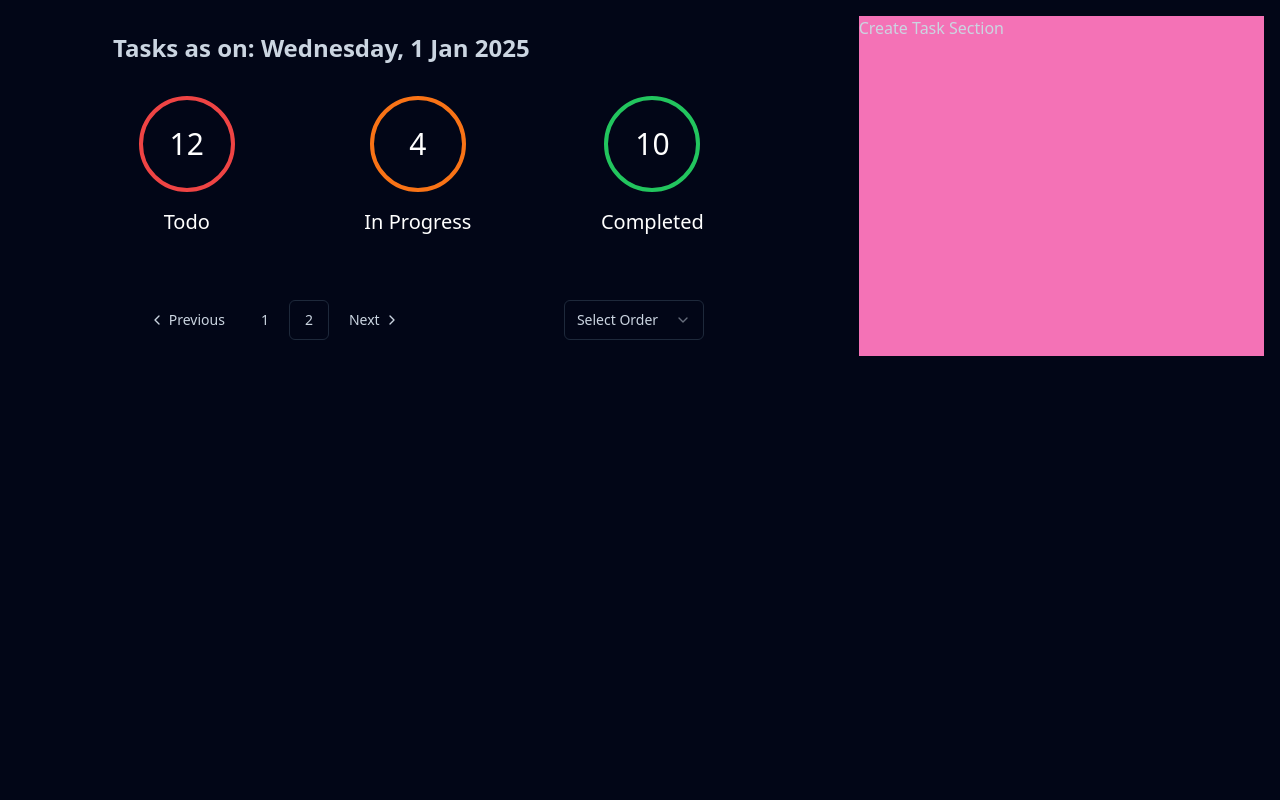
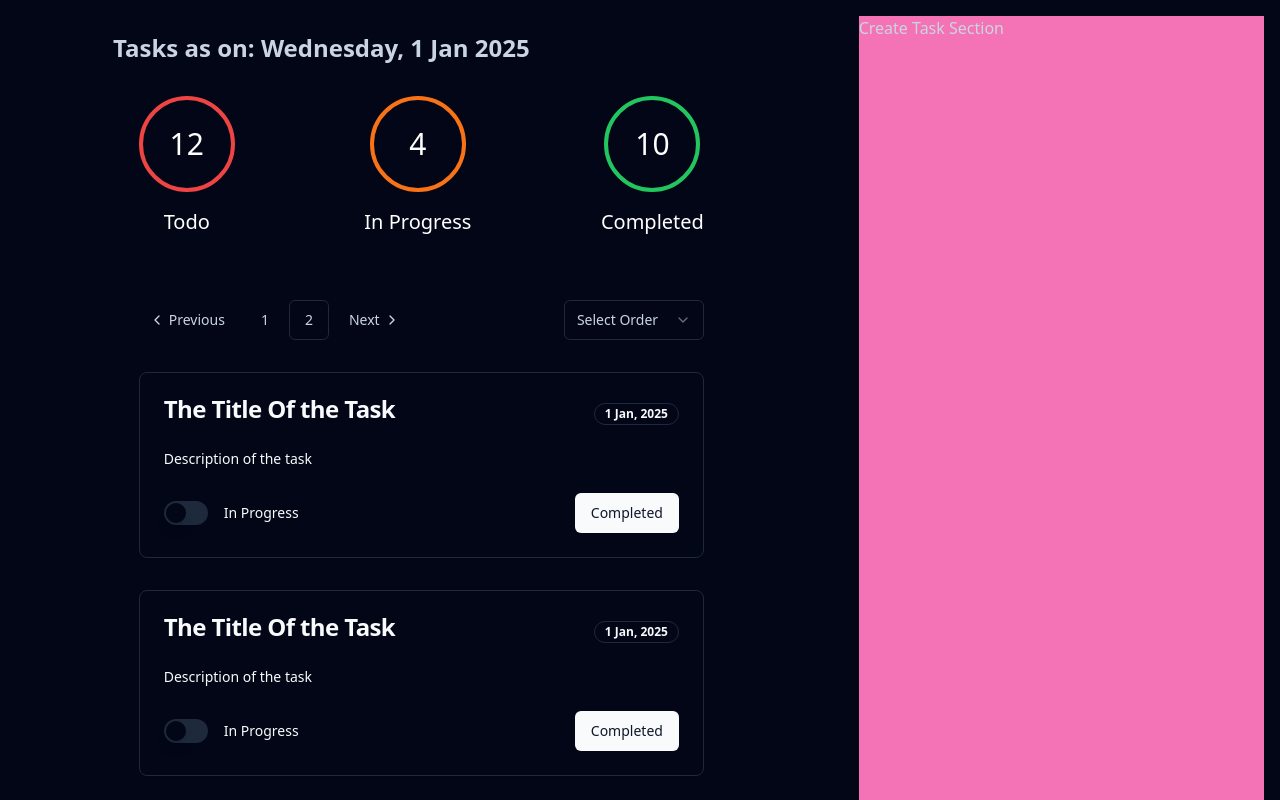
Before and after one commit to manikbajaj/fullstack-react, a React (Vite) app: page /tasks in a window 1280 px wide. Shown: the top 800 px of the page. Built offline with nearby package versions, Linux system fonts and the light colour scheme.

Commit message:
Final code for FSDB792

```diff
--- a/package.json
+++ b/package.json
@@ -14,6 +14,7 @@
     "@radix-ui/react-label": "^2.1.0",
     "@radix-ui/react-select": "^2.1.2",
     "@radix-ui/react-slot": "^1.1.0",
+    "@radix-ui/react-switch": "^1.1.1",
     "class-variance-authority": "^0.7.0",
     "clsx": "^2.1.1",
     "lucide-react": "^0.452.0",
--- a/src/components/filteBar/filterBar.jsx
+++ b/src/components/filteBar/filterBar.jsx
@@ -4,7 +4,7 @@ import { TaskPagination } from "../taskPagination/taskPagination.jsx";
 export function FilterBar() {
   return (
     <>
-      <nav className="flex flex-row justify-between">
+      <nav className="flex flex-row justify-between mb-8">
         <TaskPagination />
         <OrderSelect />
       </nav>
--- /dev/null
+++ b/src/components/task/task.jsx
@@ -0,0 +1,38 @@
+import * as React from "react";
+
+import {
+  Card,
+  CardContent,
+  CardDescription,
+  CardFooter,
+  CardHeader,
+  CardTitle,
+} from "@/components/ui/card";
+
+import { Badge } from "@/components/ui/badge";
+import { Button } from "@/components/ui/button";
+import { Label } from "@/components/ui/label";
+import { Switch } from "@/components/ui/switch";
+
+export function Task() {
+  return (
+    <Card className="w-full mb-8">
+      <CardHeader className="flex flex-row justify-between">
+        <CardTitle>The Title Of the Task</CardTitle>
+        <Badge variant="outline">1 Jan, 2025</Badge>
+      </CardHeader>
+      <CardContent>
+        <CardDescription>Description of the task</CardDescription>
+      </CardContent>
+      <CardFooter className="flex justify-between">
+        <div className="flex flex-row items-center">
+          <Switch id="in-progress" />
+          <Label className="ml-4" htmlFor="in-progress">
+            In Progress
+          </Label>
+        </div>
+        <Button>Completed</Button>
+      </CardFooter>
+    </Card>
+  );
+}
--- /dev/null
+++ b/src/components/ui/badge.jsx
@@ -0,0 +1,34 @@
+import * as React from "react"
+import { cva } from "class-variance-authority";
+
+import { cn } from "@/lib/utils"
+
+const badgeVariants = cva(
+  "inline-flex items-center rounded-full border border-slate-200 px-2.5 py-0.5 text-xs font-semibold transition-colors focus:outline-none focus:ring-2 focus:ring-slate-950 focus:ring-offset-2 dark:border-slate-800 dark:focus:ring-slate-300",
+  {
+    variants: {
+      variant: {
+        default:
+          "border-transparent bg-slate-900 text-slate-50 hover:bg-slate-900/80 dark:bg-slate-50 dark:text-slate-900 dark:hover:bg-slate-50/80",
+        secondary:
+          "border-transparent bg-slate-100 text-slate-900 hover:bg-slate-100/80 dark:bg-slate-800 dark:text-slate-50 dark:hover:bg-slate-800/80",
+        destructive:
+          "border-transparent bg-red-500 text-slate-50 hover:bg-red-500/80 dark:bg-red-900 dark:text-slate-50 dark:hover:bg-red-900/80",
+        outline: "text-slate-950 dark:text-slate-50",
+      },
+    },
+    defaultVariants: {
+      variant: "default",
+    },
+  }
+)
+
+function Badge({
+  className,
+  variant,
+  ...props
+}) {
+  return (<div className={cn(badgeVariants({ variant }), className)} {...props} />);
+}
+
+export { Badge, badgeVariants }
--- /dev/null
+++ b/src/components/ui/switch.jsx
@@ -0,0 +1,22 @@
+import * as React from "react"
+import * as SwitchPrimitives from "@radix-ui/react-switch"
+
+import { cn } from "@/lib/utils"
+
+const Switch = React.forwardRef(({ className, ...props }, ref) => (
+  <SwitchPrimitives.Root
+    className={cn(
+      "peer inline-flex h-6 w-11 shrink-0 cursor-pointer items-center rounded-full border-2 border-transparent transition-colors focus-visible:outline-none focus-visible:ring-2 focus-visible:ring-slate-950 focus-visible:ring-offset-2 focus-visible:ring-offset-white disabled:cursor-not-allowed disabled:opacity-50 data-[state=checked]:bg-slate-900 data-[state=unchecked]:bg-slate-200 dark:focus-visible:ring-slate-300 dark:focus-visible:ring-offset-slate-950 dark:data-[state=checked]:bg-slate-50 dark:data-[state=unchecked]:bg-slate-800",
+      className
+    )}
+    {...props}
+    ref={ref}>
+    <SwitchPrimitives.Thumb
+      className={cn(
+        "pointer-events-none block h-5 w-5 rounded-full bg-white shadow-lg ring-0 transition-transform data-[state=checked]:translate-x-5 data-[state=unchecked]:translate-x-0 dark:bg-slate-950"
+      )} />
+  </SwitchPrimitives.Root>
+))
+Switch.displayName = SwitchPrimitives.Root.displayName
+
+export { Switch }
--- a/src/pages/tasks/tasks.jsx
+++ b/src/pages/tasks/tasks.jsx
@@ -1,4 +1,5 @@
 import { FilterBar } from "@/components/filteBar/filterBar.jsx";
+import { Task } from "@/components/task/task.jsx";
 import { TasksCounter } from "@/components/tasksCounter/tasksCounter.jsx";
 
 export default function Tasks() {
@@ -17,6 +18,9 @@ export default function Tasks() {
             </div>
 
             <FilterBar />
+            <Task />
+            <Task />
+            <Task />
           </div>
         </div>
       </section>
```
Also changed, not shown: 1 other file (tests, documents, lock files or other folders).
